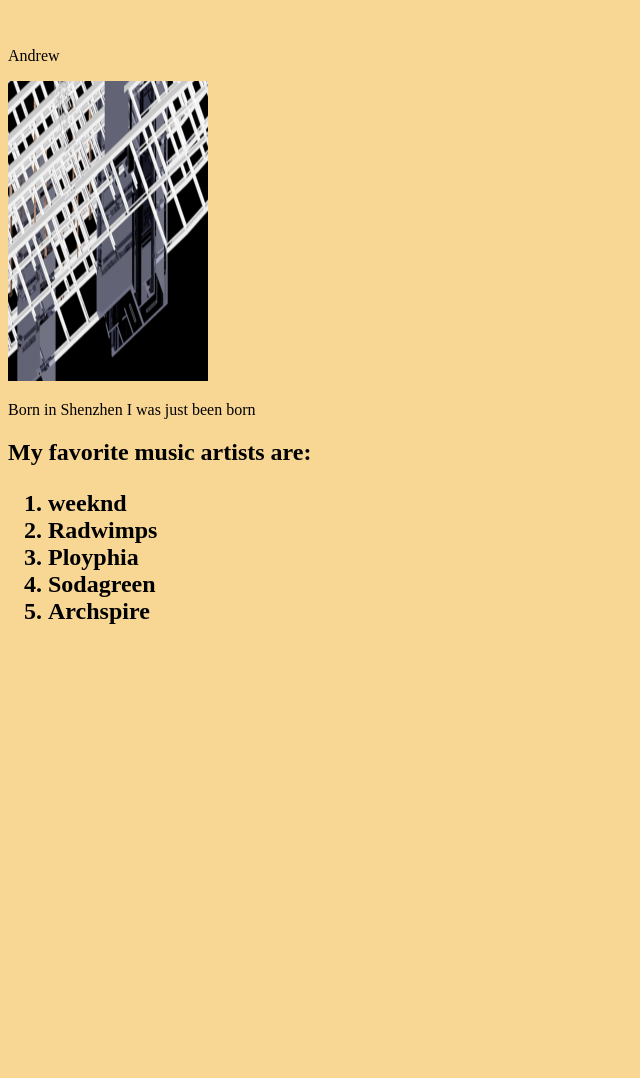
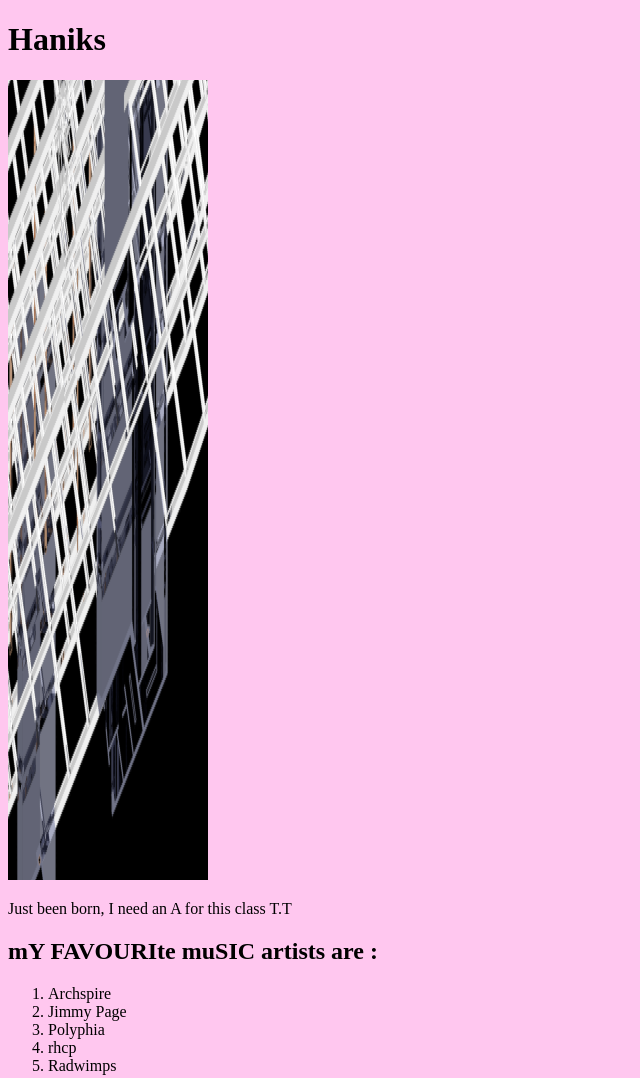
Before and after one commit to justbeenborn/TESTLAB, a plain HTML site: page index.html in a window 1280 px wide. Shown: the whole page, without its empty margins (0-640 px from the left). Before the commit the page ends 800 px from the top, so only its background shows below. Drawn offline with Linux system fonts and the light colour scheme.

Commit message:
THE FINAL VERSION

```diff
--- a/index.html
+++ b/index.html
@@ -1,16 +1,17 @@
 <!DOCTYPE html>
 <html>
-<body style="background-color: #F8D795;"> </body>
-<h1 style="font-size: 70px;"></h1> Andrew</h1>
-<p><img src= "me.png" width ="200" height ="300"> </p>
-<p>Born in Shenzhen I was just been born</p>
-<h2>My favorite music artists are:
-    <ol type="1">
-    <li> weeknd</li>
-    <li>Radwimps</li>
-    <li>Ployphia</li>
-    <li>Sodagreen</li>
-    <li> Archspire</li>
-</h2>
-</body>
+    <body style="background-color: #f8d7;"></body>
+    <h1>Haniks</h1>
+    <P><img src="me.png" width="200" height="800"></P>
+    <p> Just been born, I need an A for this class T.T</p>
+    <h2>mY FAVOURIte muSIC artists are :</h2>
+        <ol type="1">
+            <li>Archspire</li>
+            <li>Jimmy Page</li>
+            <li>Polyphia</li>
+            <li>rhcp</li>
+            <li>Radwimps</li>
+
+
+        </ol>
 </html>
```
